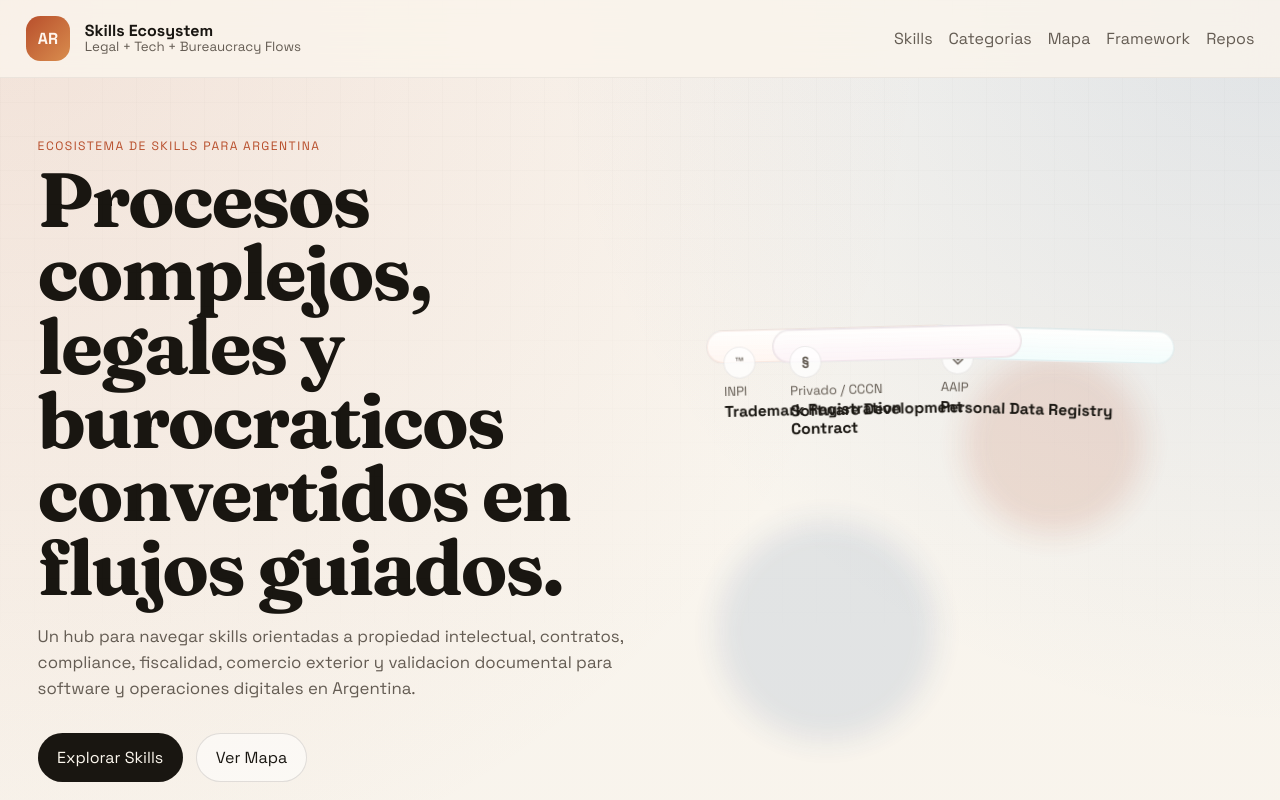
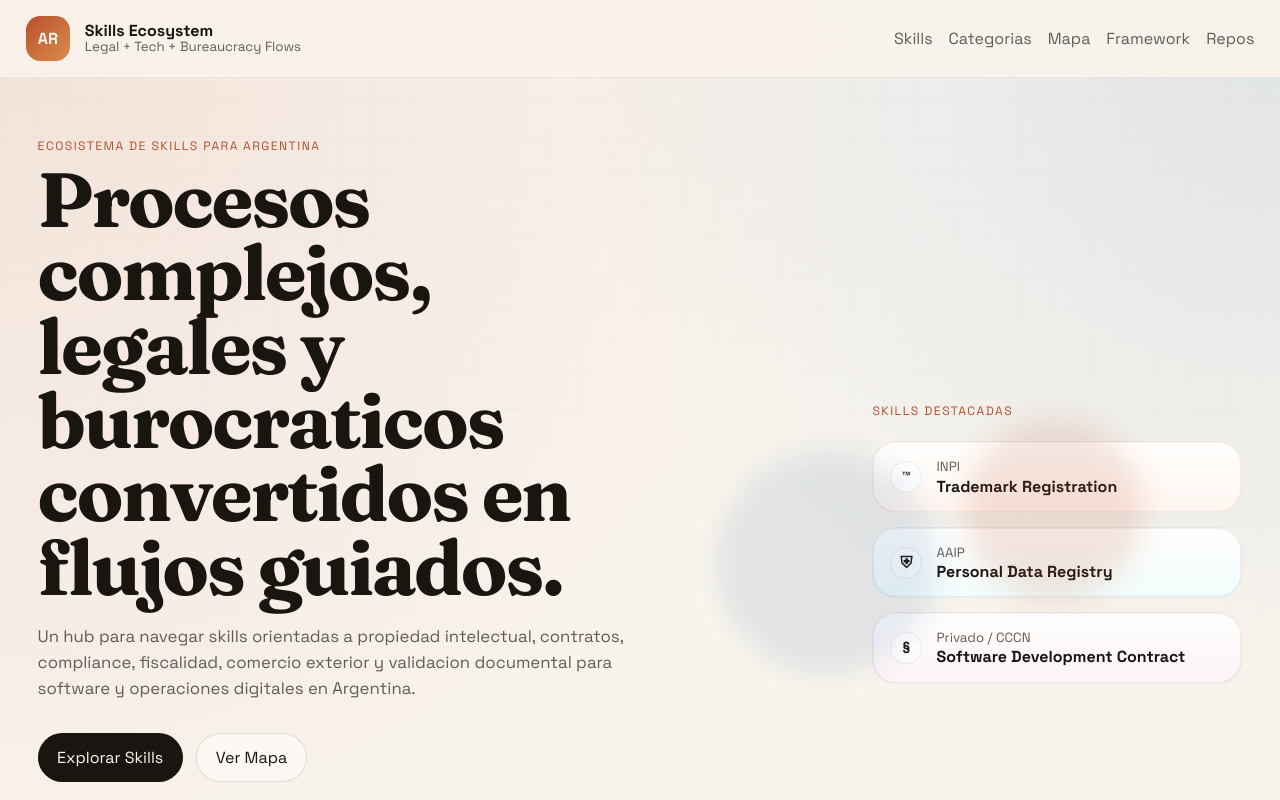
Before and after one commit to elpelaflow/Skills-Ecosystem-Hub-AR, a React (Vite) app: page / in a window 1280 px wide. Shown: the top 800 px of the page. Built offline with nearby package versions, Linux system fonts and the light colour scheme.

Commit message:
Replace floating hero cards with clean stack

```diff
--- a/src/App.jsx
+++ b/src/App.jsx
@@ -100,17 +100,16 @@ function HomePage() {
           </div>
         </div>
         <aside className="hero-stage">
-          <div className="floating-sheets">
-            {skills.slice(0, 3).map((skill, index) => (
-              <article
-                className={`sheet-card tone-${skill.color}`}
-                key={skill.slug}
-                style={{ "--sheet-rotate": `${index % 2 === 0 ? -1.5 : 1.5}deg` }}
-              >
-                <Link className="sheet-card-link" to={`/skills/${skill.slug}`}>
+          <div className="hero-stack">
+            <span className="panel-label">Skills destacadas</span>
+            {skills.slice(0, 3).map((skill) => (
+              <article className={`hero-stack-card tone-${skill.color}`} key={skill.slug}>
+                <Link className="hero-stack-link" to={`/skills/${skill.slug}`}>
                   <span className="skill-icon-sheet">{skill.icon}</span>
-                  <span className="sheet-agency">{skill.agency}</span>
-                  <strong>{skill.name}</strong>
+                  <div className="hero-stack-copy">
+                    <small>{skill.agency}</small>
+                    <strong>{skill.name}</strong>
+                  </div>
                 </Link>
               </article>
             ))}
--- a/src/styles.css
+++ b/src/styles.css
@@ -271,7 +271,9 @@ h2 {
 
 .hero-stage {
   position: relative;
-  min-height: 430px;
+  min-height: auto;
+  display: flex;
+  align-items: center;
 }
 
 .hero-stage::before,
@@ -297,38 +299,12 @@ h2 {
   background: rgba(49, 95, 157, 0.14);
 }
 
-.floating-sheets {
-  position: relative;
-  height: 100%;
-}
-
-.sheet-card {
-  position: absolute;
-  inset: auto auto 0 0;
-  display: grid;
-  gap: 0.3rem;
-  width: min(100%, 250px);
-  padding: 1rem;
-  border-radius: 26px;
-  border: 1px solid rgba(25, 22, 17, 0.08);
-  background: rgba(255, 253, 248, 0.88);
-  text-decoration: none;
-  box-shadow: 0 24px 40px rgba(39, 29, 17, 0.09);
-  transform: rotate(var(--sheet-rotate));
-  animation: floatSheet 7s ease-in-out infinite;
-}
-
 .sheet-card-link,
 .ribbon-card-link,
 .skill-card-link {
   display: block;
   color: inherit;
   text-decoration: none;
-}
-
-.sheet-card-link {
-  display: grid;
-  gap: 0.25rem;
 }
 
 .skill-icon-sheet,
@@ -352,20 +328,52 @@ h2 {
   font-size: 1.2rem;
 }
 
-.sheet-card:nth-child(1) { top: 8%; left: 2%; }
-.sheet-card:nth-child(2) { top: 24%; left: 42%; }
-.sheet-card:nth-child(3) { top: 52%; left: 14%; }
-.sheet-card:nth-child(2) { animation-delay: -1.4s; }
-.sheet-card:nth-child(3) { animation-delay: -2.2s; }
+.hero-stack {
+  display: grid;
+  gap: 0.85rem;
+  width: min(100%, 370px);
+  margin-left: auto;
+}
+
+.hero-stack-card {
+  border-radius: 24px;
+  border: 1px solid rgba(25, 22, 17, 0.08);
+  background: rgba(255, 253, 248, 0.9);
+  box-shadow: 0 20px 36px rgba(39, 29, 17, 0.09);
+  transition: transform 180ms ease, box-shadow 180ms ease;
+}
+
+.hero-stack-card:hover {
+  transform: translateY(-3px);
+  box-shadow: 0 26px 44px rgba(39, 29, 17, 0.12);
+}
+
+.hero-stack-link {
+  display: flex;
+  align-items: center;
+  gap: 0.9rem;
+  padding: 1rem 1.05rem;
+  text-decoration: none;
+  color: inherit;
+}
+
+.hero-stack-copy {
+  display: grid;
+  gap: 0.15rem;
+}
+
+.hero-stack-copy small {
+  color: var(--muted);
+}
+
+.hero-stack-copy strong {
+  line-height: 1.15;
+}
 
 .sheet-card span,
 .ribbon-card small,
 .map-node span {
   color: var(--muted);
-}
-
-.sheet-agency {
-  font-size: 0.82rem;
 }
 
 .sheet-card strong,
@@ -837,15 +845,6 @@ h2 {
   box-shadow: inset 0 0 0 1px rgba(25, 22, 17, 0.08);
 }
 
-@keyframes floatSheet {
-  0%, 100% {
-    transform: translateY(0) rotate(var(--sheet-rotate));
-  }
-  50% {
-    transform: translateY(-5px) rotate(calc(var(--sheet-rotate) * 0.9));
-  }
-}
-
 @media (max-width: 1100px) {
   .hero,
   .skill-hero,
@@ -901,15 +900,6 @@ h2 {
   }
 
   .hero-stage {
-    min-height: 340px;
+    min-height: auto;
   }
-
-  .sheet-card {
-    width: 100%;
-    max-width: 210px;
-  }
-
-  .sheet-card:nth-child(1) { top: 8%; left: 0; }
-  .sheet-card:nth-child(2) { top: 28%; left: 30%; }
-  .sheet-card:nth-child(3) { top: 56%; left: 8%; }
 }
```
